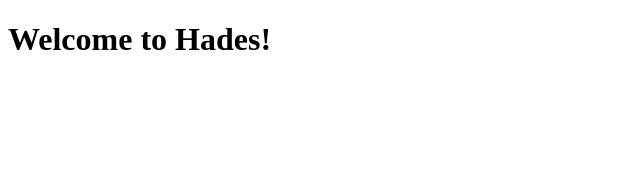
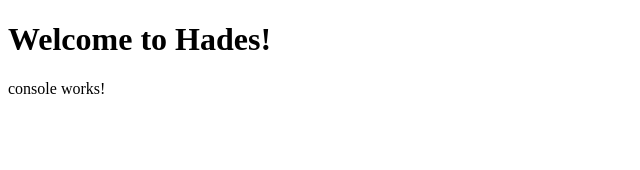
Before and after one commit to AIR-EISTI/hades, an Angular app: page /console in a window 1280 px wide. Before the commit this address led to /. Shown: the top 170 px of the page, without its empty margins (0-640 px from the left). Built offline with nearby package versions, Linux system fonts and the light colour scheme.

Commit message:
Add new console component

```diff
--- a/client/app/app-routing.module.ts
+++ b/client/app/app-routing.module.ts
@@ -2,10 +2,12 @@ import { NgModule } from '@angular/core';
 import { RouterModule, Routes } from '@angular/router';
 import { GamesComponent } from './games/games.component';
 import { GameDetailComponent } from './game-detail/game-detail.component';
+import { ConsoleComponent } from './console/console.component';
 
 const routes: Routes = [
   {path: "games", component: GamesComponent},
-  {path: "game/:name", component: GameDetailComponent}
+  {path: "game/:name", component: GameDetailComponent},
+  {path: "console", component: ConsoleComponent}
 ]
 
 @NgModule({
--- a/client/app/app.module.ts
+++ b/client/app/app.module.ts
@@ -5,13 +5,15 @@ import { AppComponent } from './app.component';
 import { AppRoutingModule } from './app-routing.module';
 import { GamesComponent } from './games/games.component';
 import { GameDetailComponent } from './game-detail/game-detail.component';
-import {HttpClientModule} from '@angular/common/http'
+import { HttpClientModule } from '@angular/common/http';
+import { ConsoleComponent } from './console/console.component'
 
 @NgModule({
   declarations: [
     AppComponent,
     GamesComponent,
     GameDetailComponent,
+    ConsoleComponent,
   ],
   imports: [
     BrowserModule,
--- /dev/null
+++ b/client/app/console/console.component.html
@@ -0,0 +1,3 @@
+<p>
+  console works!
+</p>
--- /dev/null
+++ b/client/app/console/console.component.ts
@@ -0,0 +1,15 @@
+import { Component, OnInit } from '@angular/core';
+
+@Component({
+  selector: 'app-console',
+  templateUrl: './console.component.html',
+  styleUrls: ['./console.component.css']
+})
+export class ConsoleComponent implements OnInit {
+
+  constructor() { }
+
+  ngOnInit() {
+  }
+
+}
```
Also changed, not shown: client/app/console/console.component.css (added), 1 other file (tests, documents, lock files or other folders).
